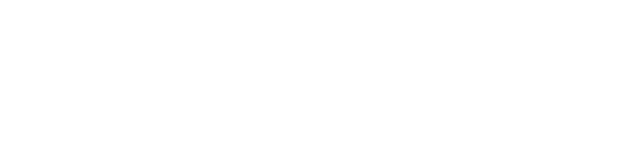
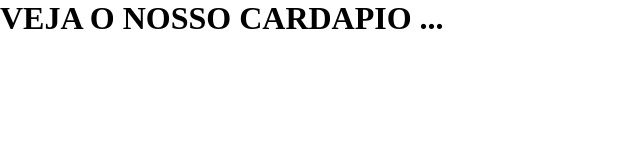
Before and after one commit to adilsonfuta/LaPizzaria, a plain HTML site: page html/cardapio.html in a window 1280 px wide. Shown: the whole page, without its empty margins (0-640 px from the left). Drawn offline with Linux system fonts and the light colour scheme; files that its build step writes are made by us from their sources; files whose address does not match are found by name.

Commit message:
adicionado sass

```diff
--- a/css/testandosass/Aprender.sass
+++ b/css/testandosass/Aprender.sass
@@ -7,5 +7,9 @@ $margem: 16px
 
 .border
   padding: $margem/2
-  margin:  $margem/2
+  margin: $margem/2
   border-color: $cor-primaria
+
+
+body
+  color: &-primaria
--- a/html/cardapio.html
+++ b/html/cardapio.html
@@ -11,5 +11,9 @@
 </head>
 <body>
 
+
+
+    <h1>VEJA O NOSSO CARDAPIO ... </h1>
+
 </body>
 </html>
```
Also changed, not shown: css/testandosass/Aprender.css (added), 1 other file.
